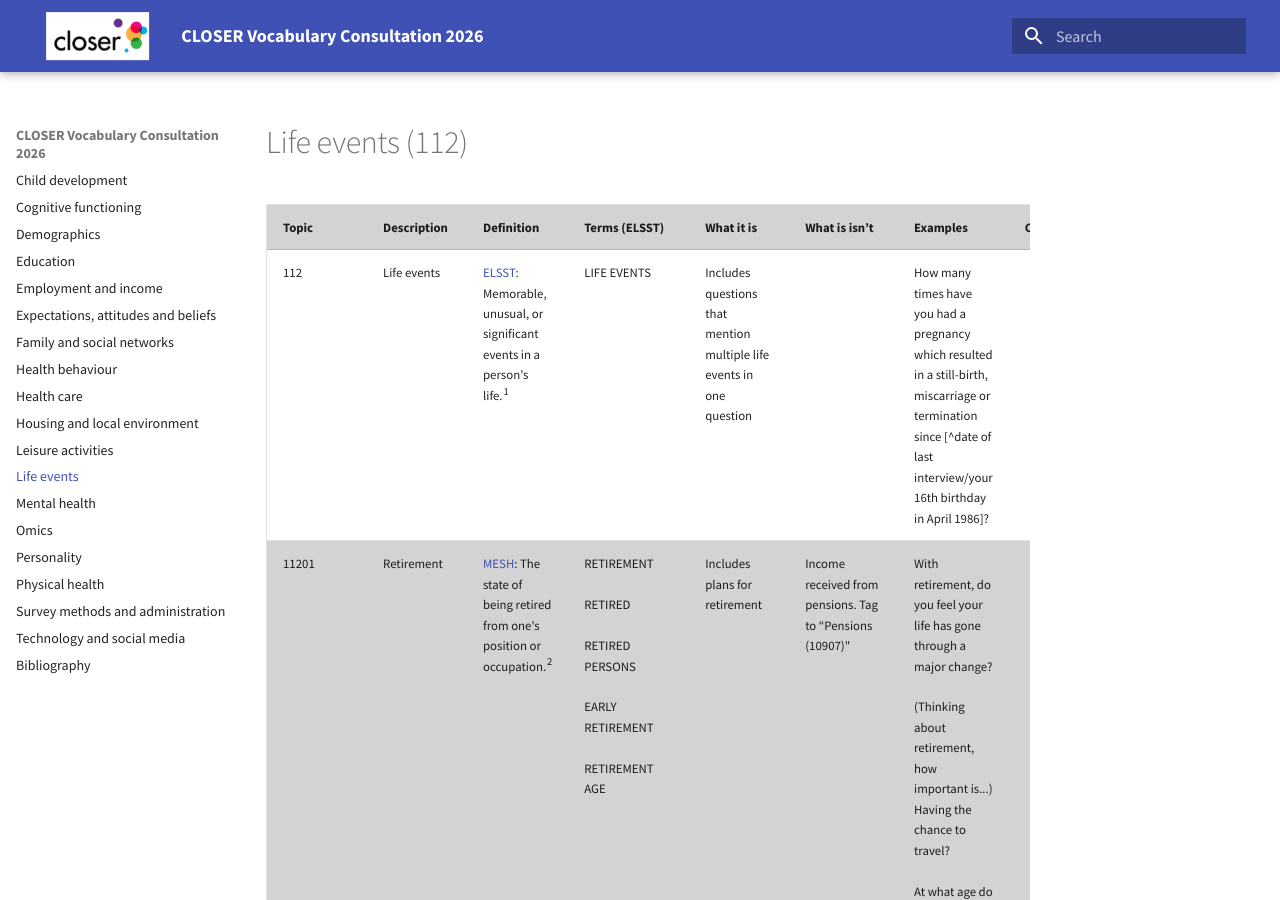
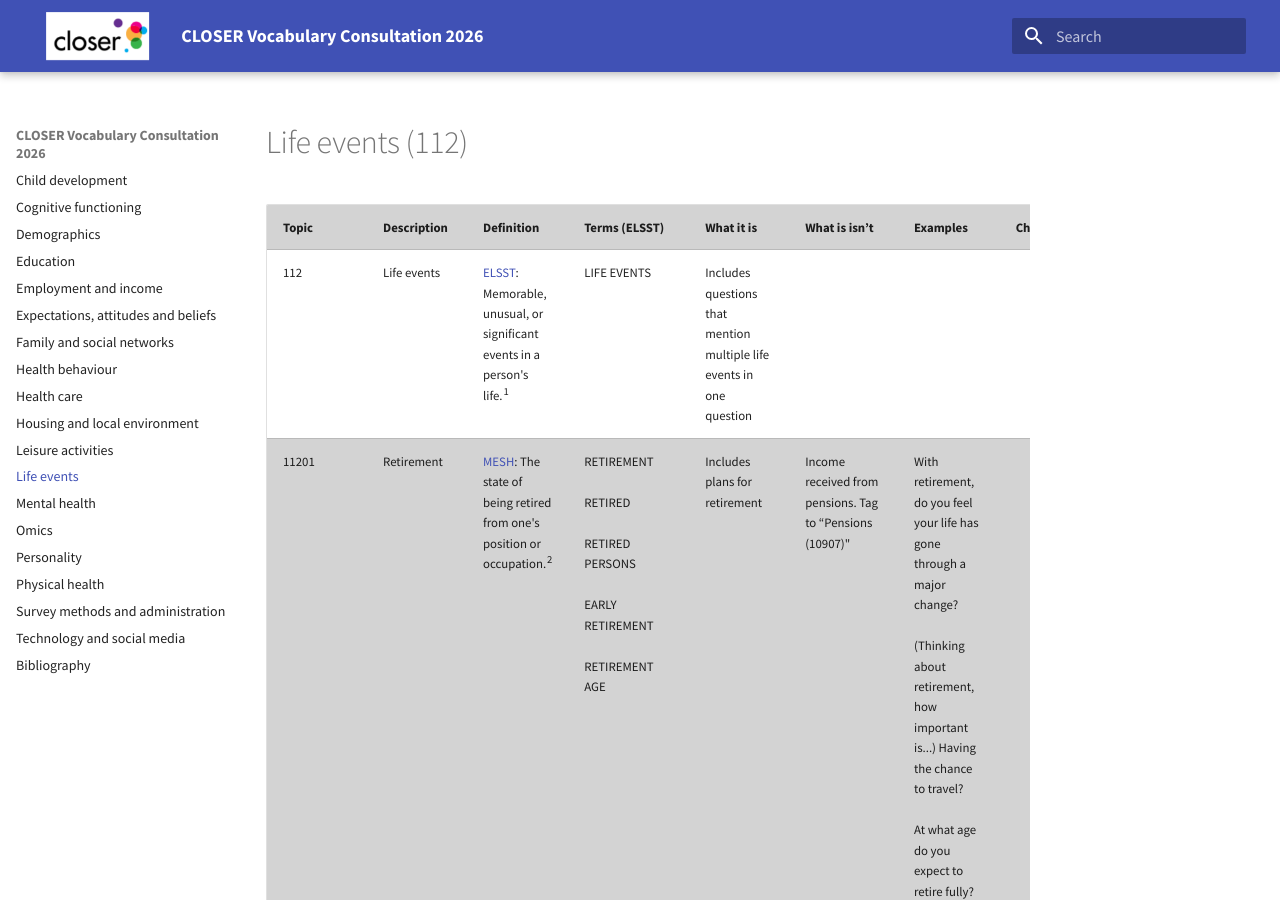
Before and after one commit to CLOSER-Cohorts/closer-vocabulary-2026, an MkDocs documentation site: the page built from docs/life-events.md, in a window 1280 px wide and 900 px high. Built offline with MkDocs 1.6.1 and Material for MkDocs 9.7.7, drawn with Linux system fonts in a browser that asks for light colours.

Commit message:
Update life-events.md
Removed life events example which should be tagged to pregnancy instead

```diff
--- a/docs/life-events.md
+++ b/docs/life-events.md
@@ -2,7 +2,7 @@
 
 | **Topic** | **Description** | **Definition** | **Terms (ELSST)** | **What it is** | **What is isn’t** | **Examples** | **Changes** |
 | --- | --- | --- | --- | --- | --- | --- | --- |
-| 112 | Life events | [ELSST](https://thesauri.cessda.eu/elsst-6/en/page/b4381e84-284c-4ad9-9693-944a75702513): Memorable, unusual, or significant events in a person's life.<sup>1</sup> | LIFE EVENTS | Includes questions that mention multiple life events in one question |     | How many times have you had a pregnancy which resulted in a still-birth, miscarriage or termination since \[^date of last interview/your 16th birthday in April 1986\]? |     |
+| 112 | Life events | [ELSST](https://thesauri.cessda.eu/elsst-6/en/page/b4381e84-284c-4ad9-9693-944a75702513): Memorable, unusual, or significant events in a person's life.<sup>1</sup> | LIFE EVENTS | Includes questions that mention multiple life events in one question |     |  |     |
 | 11201 | Retirement | [MESH](https://meshb.nlm.nih.gov/record/ui?ui=D012179): The state of being retired from one's position or occupation.<sup>2</sup> | RETIREMENT<br><br>RETIRED<br><br>RETIRED PERSONS<br><br>EARLY RETIREMENT<br><br>RETIREMENT AGE | Includes plans for retirement | Income received from pensions. Tag to “Pensions (10907)" | With retirement, do you feel your life has gone through a major change?<br><br>(Thinking about retirement, how important is...) Having the chance to travel?<br><br>At what age do you expect to retire fully? ... years old |     |
 | 1202 | Pregnancy | [National Cancer Institute](https://www.cancer.gov/publications/dictionaries/cancer-terms/def/pregnancy): The condition between conception (fertilization of an egg by a sperm) and birth, during which the fertilized egg develops in the uterus.<sup>3</sup> | PREGNANCY<br><br>PREGNANT<br><br>TEENAGE PREGNANCY<br><br>PREGNANCY COMPLICATIONS | Being pregnant, trying to get pregnant, plans to have children | Pregnancy outcomes referring to childbirth itself or infant mortality. These should be tagged to “Childbirth (11203)” or “Infant mortality (11204)”.<br><br>Questions on reproduction. Tag to “Reproductive health (10315)". | Was this current pregnancy planned?<br><br>Did you start taking folic acid supplements before becoming pregnant?<br><br>Are you and your partner trying for a baby at the moment? | Moved location from 114 |
 | 11203 | Childbirth | [ELSST](https://thesauri.cessda.eu/elsst-5/en/page/7bb5a8be-a591-466b-858b-dec717199781): The concept of birth.<sup>4</sup>| CHILDBIRTH<br><br>BIRTH<br><br>MISCARRIAGE<br><br>MULTIPLE BIRTHS<br><br>PREMATURE BIRTHS<br><br>STILL-BIRTH<br><br>LABOUR (BIRTH)<br><br>DELIVERY (PREGNANCY)<br><br>LABOUR COMPLICATIONS |     | Miscarriage and termination. Tag to “Pregnancy (11202)".<br><br>References to medications given during childbirth e.g. "SHOWCARD MC Were you given any form of sedative or pain killer, or local or general anaesthetic during the birth? Which?". Tag to “Medications (10504)".<br><br>Death of a child within 1 year of birth. Tag to “Infant mortality (11204)".<br><br>Questions on reproduction. Tag to “Reproductive health (10315)". | Who delivered your baby?<br><br>During labour, when you needed assistance did you:<br><br>How many days did you stay in hospital after the birth? | Moved location from 11401 |
```
